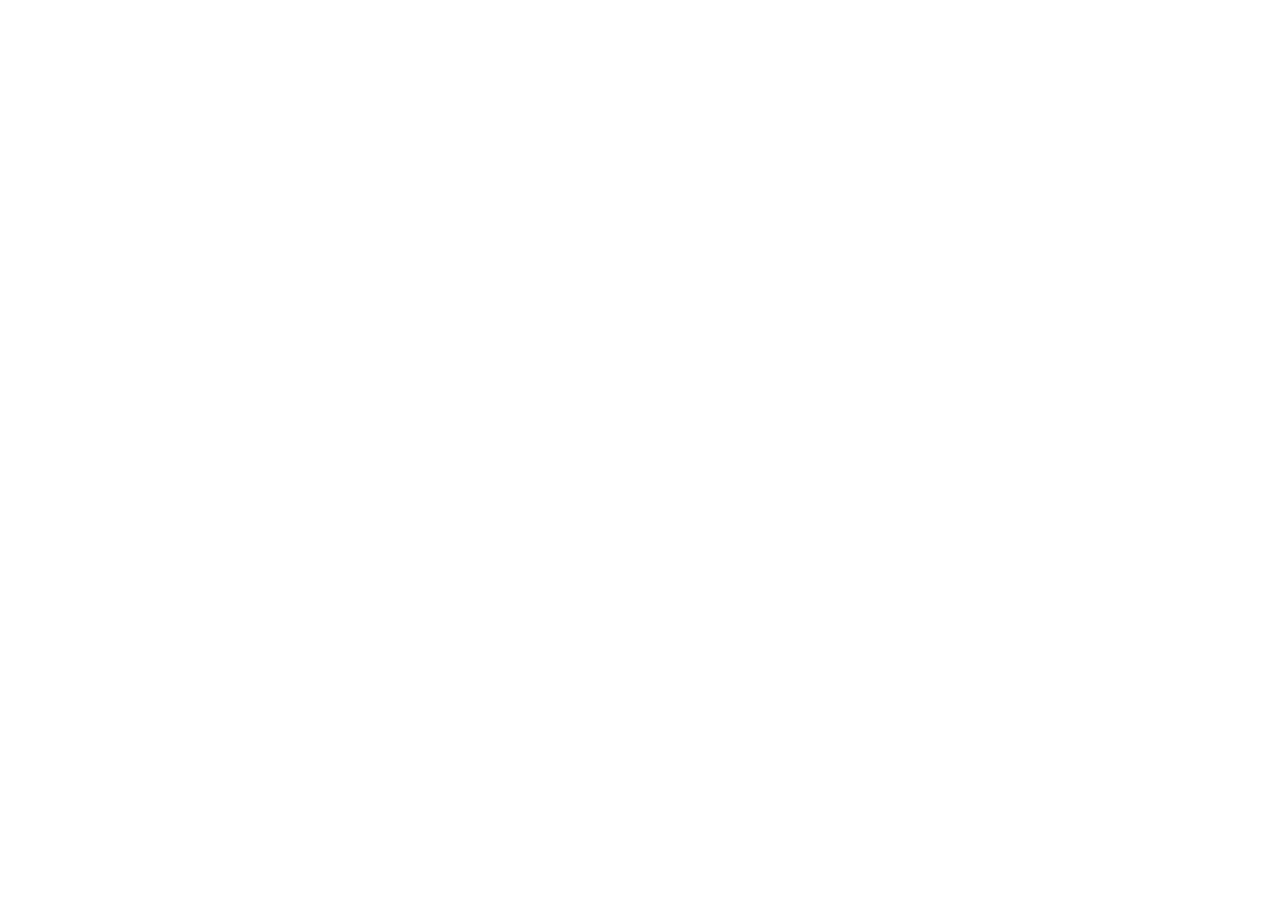
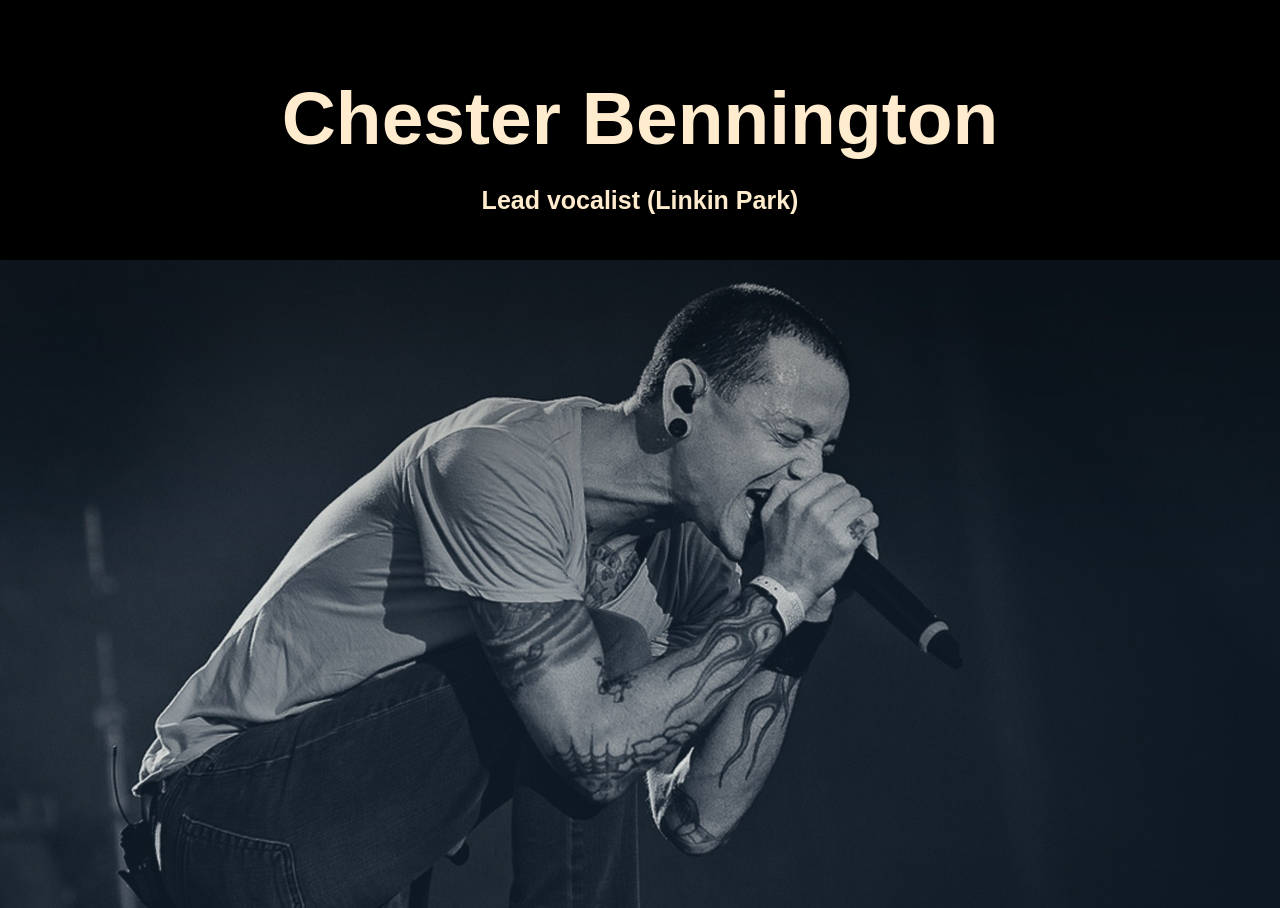
Before and after one commit to ncilni/CB-example, a plain HTML site: page index.html in a window 1280 px wide. Shown: the top 908 px of the page. Before the commit the page ends 800 px from the top, so only its background shows below. Drawn offline with Linux system fonts and the light colour scheme.

Commit message:
Header created

```diff
--- a/index.html
+++ b/index.html
@@ -4,9 +4,19 @@
     <meta charset="UTF-8">
     <meta http-equiv="X-UA-Compatible" content="IE=edge">
     <meta name="viewport" content="width=device-width, initial-scale=1.0">
-    <title>Document</title>
+    <title>Chester bennington tribute</title>
+    <link rel="stylesheet" type="text/css" href="style.css">
 </head>
 <body>
-
+    <div id="main">
+        <h1 id="title">Chester Bennington</h1>
+        <h3 id="sub-head">Lead vocalist (Linkin Park)</h3>
+        <div id="img-div">
+          <img id="img" src="chestr.jpg" alt="">
+          <div id="img-caption">
+            <h2 id="bio">BIOGRAPHY</h2>
+          </div>
+        </div>
+    </div>
 </body>
 </html>
--- /dev/null
+++ b/style.css
@@ -0,0 +1,41 @@
+body{
+    background-color: #fafaf8;
+   margin: 0px;
+
+}
+#main{ background-color: black;
+    width: 100%;
+    height: 275px;
+    display: inline-block;
+}
+#title{
+    color: blanchedalmond;
+    text-align: center;
+    padding-top: 75px;
+    margin: 0px;
+    font-family: sans-serif;
+    font-size: 75px;
+
+}
+#sub-head{
+    color: blanchedalmond;
+    text-align: center;
+    font-family: sans-serif;
+    font-size: 25px;
+}
+#img{
+    position: relative;
+  top: 20px;
+  background-repeat: no-repeat;
+  width: 100%;
+  height: 100%;
+
+
+
+}
+#img-caption{
+    color: blanchedalmond;
+    background-color: chocolate;
+    width: 100%;
+    height: 150px;
+}
```
Also changed, not shown: chestr.jpg (added).
